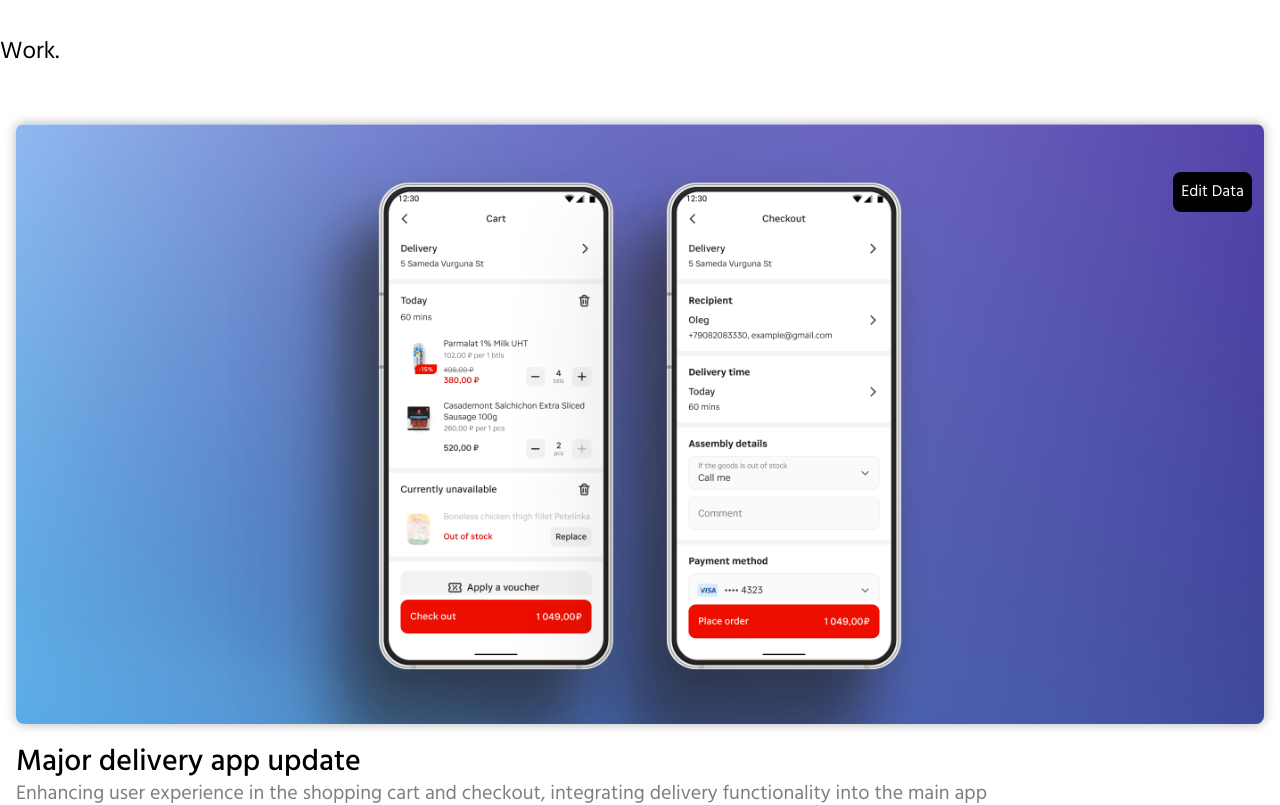
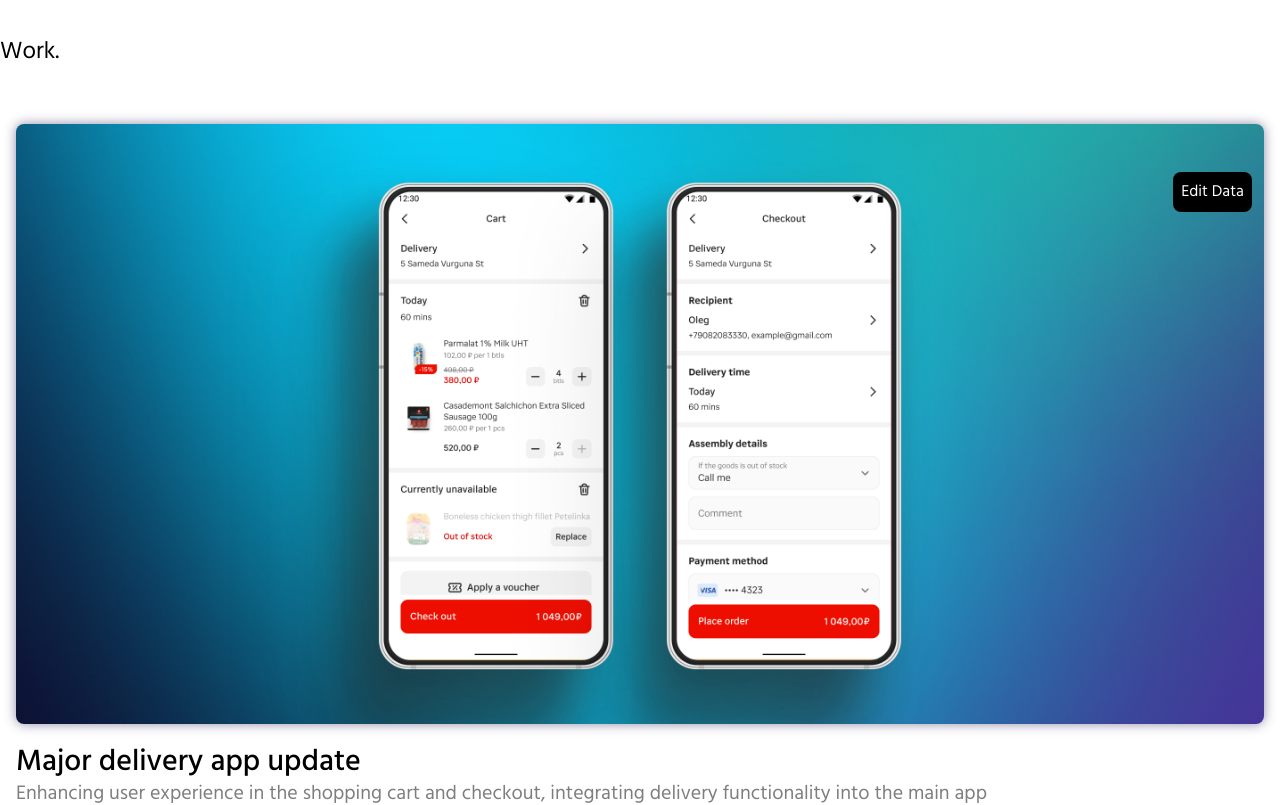
Before and after one commit to olezhater/mysite, a Next.js app: page / in a window 1280 px wide. Shown: the part 560-1365 px from the top of the page. Built offline with nearby package versions, Linux system fonts and the light colour scheme.

Commit message:
v.0.0.24

```diff
--- a/components/WorkCard/index.js
+++ b/components/WorkCard/index.js
@@ -18,7 +18,7 @@ const WorkCard = ({ img, name, description, onClick, isHomepage, alt, className,
     };
   }, []);
 
-  const transformValue = enableParallax ? `translateY(${-scrollOffset * 0.2}px)` : 'none';
+  const transformValue = enableParallax ? `translateY(${-scrollOffset * 0.3}px)` : 'none';
 
   return (
     <div
@@ -31,7 +31,7 @@ const WorkCard = ({ img, name, description, onClick, isHomepage, alt, className,
           height: "600px",
           position: "relative",
           overflow: "hidden",
-          boxShadow: theme === "dark" ? "0 0 12px rgba(0, 0, 0, 0.8)" : "0 0 12px rgba(0, 0, 0, 0.3)",
+          boxShadow: theme === "dark" ? "0 0 12px rgba(13, 10, 44, 0.6)" : "0 0 12px rgba(33, 24, 81, 0.5)",
         }}
       >
         <img
@@ -49,7 +49,7 @@ const WorkCard = ({ img, name, description, onClick, isHomepage, alt, className,
             top: "0",
             left: "0",
             transform: transformValue,
-            backgroundImage: `url('../images/card-bg.png')`,
+            backgroundImage: `url('../images/card-bg.jpg')`,
             backgroundPosition: "center",
             backgroundSize: "cover",
             width: "100%",
```
Also changed, not shown: public/images/card-bg.jpg (added), public/images/card-bg.png (deleted).
